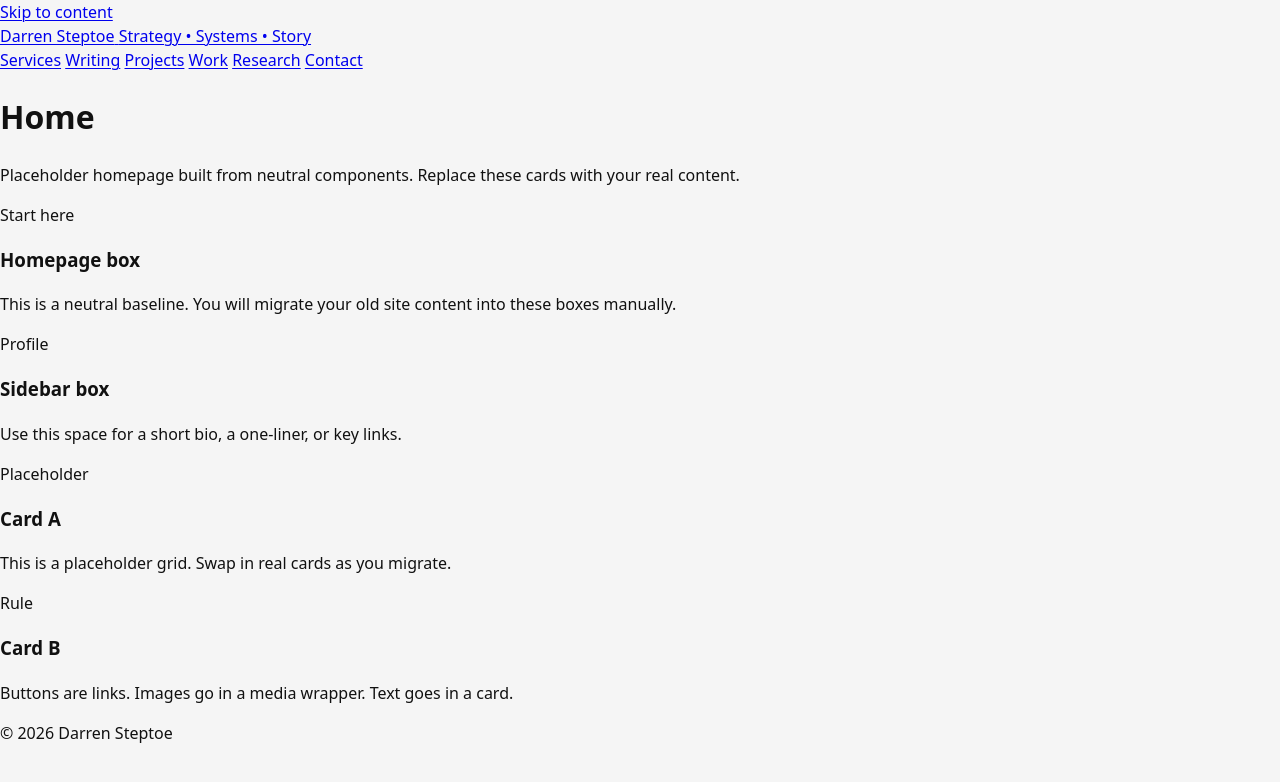
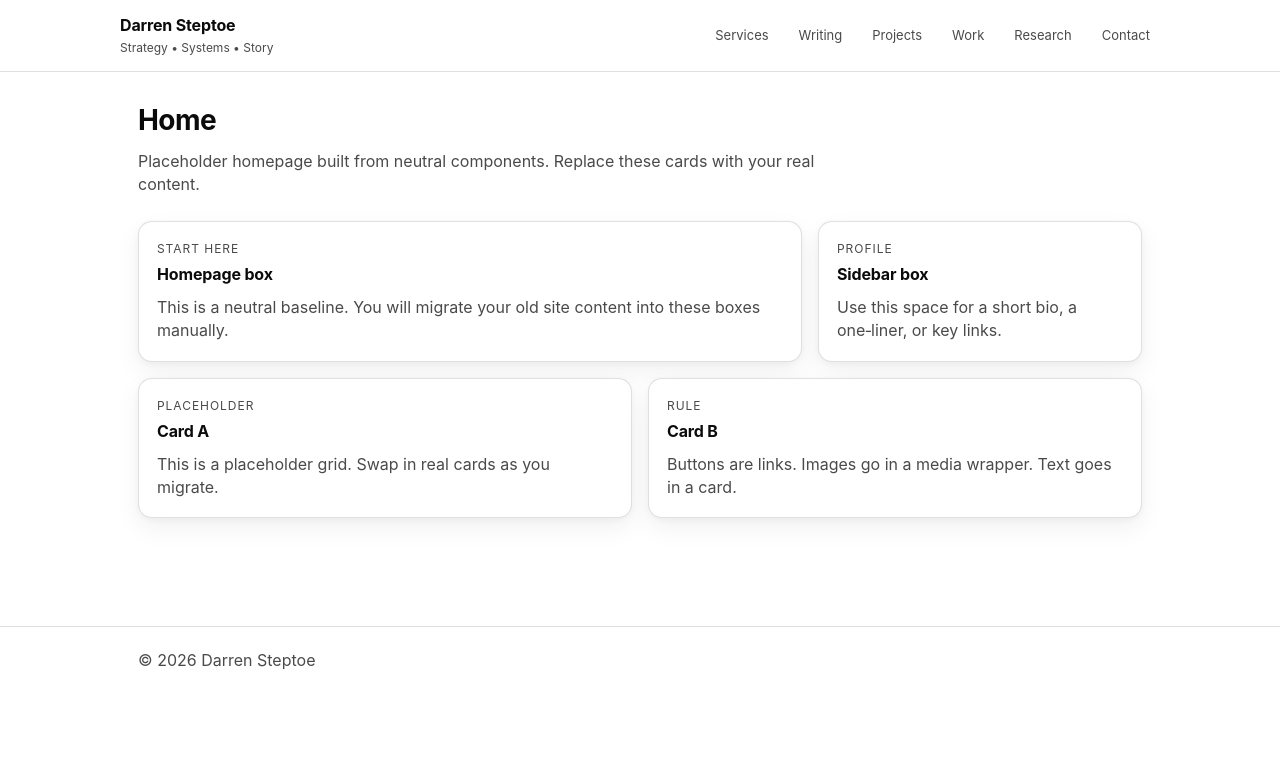
Before and after one commit to darrensteptoe/vigilant-guacamole, a Jekyll site: the page built from index.md, in a window 1280 px wide. Shown: the top 782 px of the page. Built offline with Jekyll 4.4.1, drawn with Linux system fonts in a browser that asks for light colours.

Commit message:
Add files via upload

```diff
--- a/assets/css/main.scss
+++ b/assets/css/main.scss
@@ -1,5 +1,3 @@
 ---
 ---
-
-@charset "utf-8";
-@import "site";
+@import "base";
```
